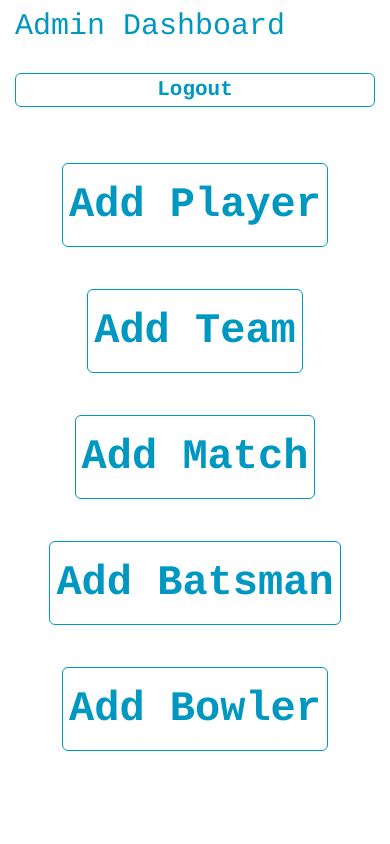
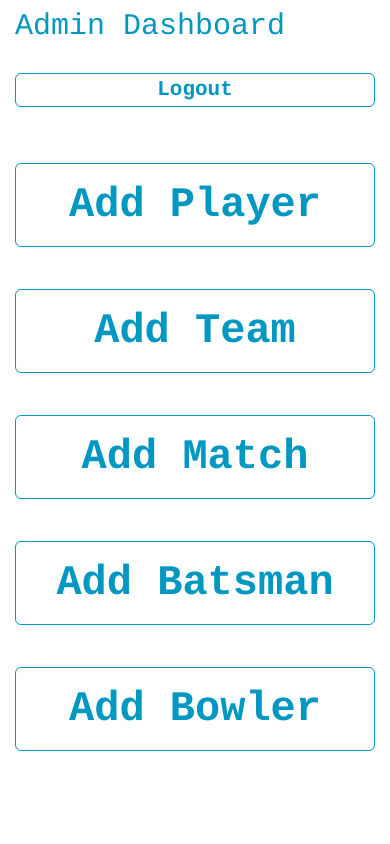
Before and after one commit to Stephen2206/cricketwebsite, a PHP site: page /admindash.php in a window 390 px wide. Run offline with PHP 8.4, Linux system fonts and the light colour scheme; the visitor is signed in with stand-in values (Sample User, id 1).

Commit message:
small change

```diff
--- a/admin/admindash.php
+++ b/admin/admindash.php
@@ -52,8 +52,9 @@ margin-top: 20px;
 	#logoutbtn{
 		width: 100%;
 	}
-
-
+	.btnsection> button{
+		width: 100%;
+	}
 }
 </style>
 <?php
```
